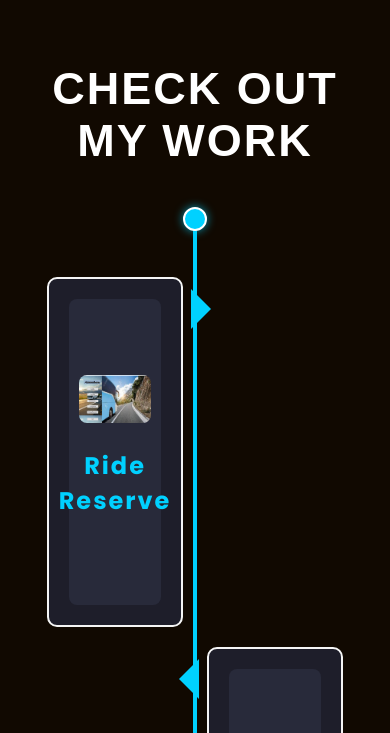
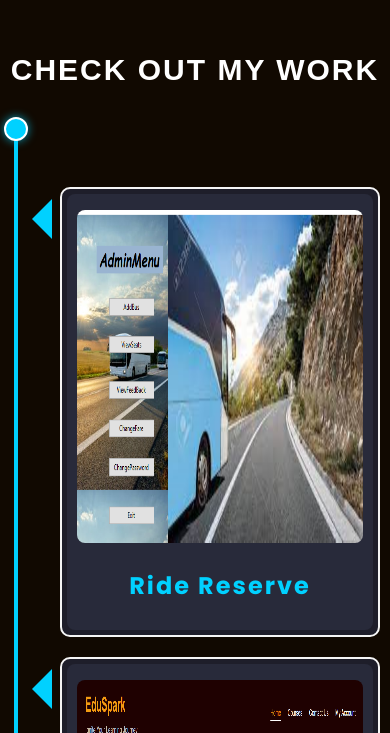
Before and after one commit to MahrAbrarThind/mahr_abrar_portfolio, a React (Create React App) app: page / in a window 390 px wide. Shown: the part 2751-3484 px from the top of the page. Built offline with nearby package versions, Linux system fonts and the light colour scheme.

Commit message:
Addded Code For Projects And Footer Responsive ness

```diff
--- a/src/CSS/footer.css
+++ b/src/CSS/footer.css
@@ -7,9 +7,38 @@
   }
   .footer-copy p{
     font-size: 18px;
-    color: white;
     letter-spacing: 1px;
     word-spacing: 2px;
     font-family: 'Poppins', sans-serif;
     color: #d1d1d1;
   }
+
+  @media(max-width:768px){
+    .footer {
+      margin: 100px 80px 0px 80px  ;
+      padding: 40px 0;
+    }
+    .footer-copy p{
+      font-size: 17px;
+    }
+  }
+
+  @media(max-width:576px){
+    .footer {
+      margin: 50px 60px 0px 60px  ;
+      padding: 40px 0;
+    }
+    .footer-copy p{
+      font-size: 15px;
+    }
+  }
+
+  @media(max-width:400px){
+    .footer {
+      margin:40px 60px 0px 40px  ;
+      padding: 40px 0;
+    }
+    .footer-copy p{
+      font-size: 13px;
+    }
+  }
--- a/src/CSS/header.css
+++ b/src/CSS/header.css
@@ -206,3 +206,10 @@
         transform: rotate(-45deg);
     }
 }
+
+@media (max-width: 768px) {
+    .logoContainer {
+        width: 75px;
+        height: 75px;
+    }
+}
--- a/src/CSS/home.css
+++ b/src/CSS/home.css
@@ -5,7 +5,7 @@
   align-items: center;
   justify-content: center;
   gap: 200px;
-  padding-top: 80px;
+  padding-top: 70px;
   height: 100vh;
   color: white;
   position: relative;
--- a/src/CSS/projects.css
+++ b/src/CSS/projects.css
@@ -1,8 +1,8 @@
-.projectsContainer{
+.projectsContainer {
   padding-top: 100px;
 }
 
-.projectsHeading{
+.projectsHeading {
   padding: 50px 10px;
   font-size: 45px;
   text-align: center;
@@ -168,6 +168,90 @@
   word-spacing: 2px;
   font-family: 'Poppins', sans-serif;
   line-height: 1.4;
-  color: #ffffff;
   padding: 7px;
 }
+
+/* Responsive Design */
+@media (max-width: 992px) {
+  .projectsHeading {
+    padding: 40px 10px;
+    font-size: 40px;
+    text-align: center;
+    font-weight: 900;
+    color: white;
+    font-family: Arial, sans-serif;
+    letter-spacing: 2px;
+    text-transform: uppercase;
+  }
+
+  .timeline-line {
+    left: 20px; /* Adjust the left position to align the line with the left side */
+  }
+
+  .timeline-card {
+    width: calc(100% - 80px);
+    margin-left: 70px; /* Adjust the left margin to move the cards to the right side */
+    height: 450px;
+    padding: 5px;
+  }
+
+  .timeline-content img {
+    width: 100%;
+    height: 80%;
+  }
+
+  .timeline-card.right::before {
+    left: -30px;
+    border-width: 20px 20px 20px 0;
+    border-color: transparent #00d1ff transparent transparent;
+  }
+
+  .timeline-card.left::before {
+    left: -30px;
+    border-width: 20px 20px 20px 0;
+    border-color: transparent #00d1ff transparent transparent;
+  }
+
+
+
+
+  .timeline-card.left, .timeline-card.right {
+    left: 0;
+  }
+}
+
+@media (max-width: 460px) {
+  .projectsHeading {
+    padding: 40px 10px;
+    font-size: 30px;
+    text-align: center;
+    font-weight: 900;
+    color: white;
+    font-family: Arial, sans-serif;
+    letter-spacing: 2px;
+    text-transform: uppercase;
+  }
+
+  .timeline-card {
+    width: calc(100% - 70px);
+    margin-left: 60px;
+  }
+
+  .card-back p, .card-back span {
+    font-size: 15px;
+  }
+
+  .timeline-line {
+    left: 16px;
+  }
+
+  .timeline-card::before {
+    left: -35px;
+    border-width: 20px 20px 20px 0;
+    border-color: transparent #00d1ff transparent transparent;
+  }
+
+  .timeline-content img {
+    width: 100%;
+  }
+}
```
